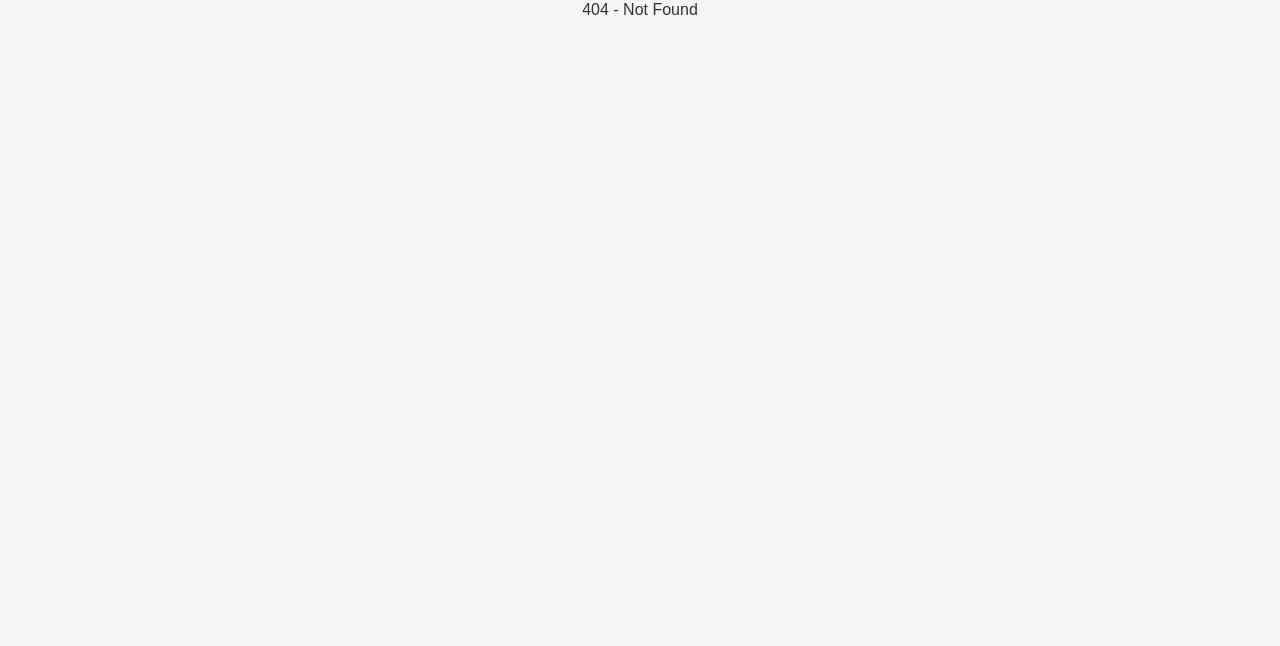
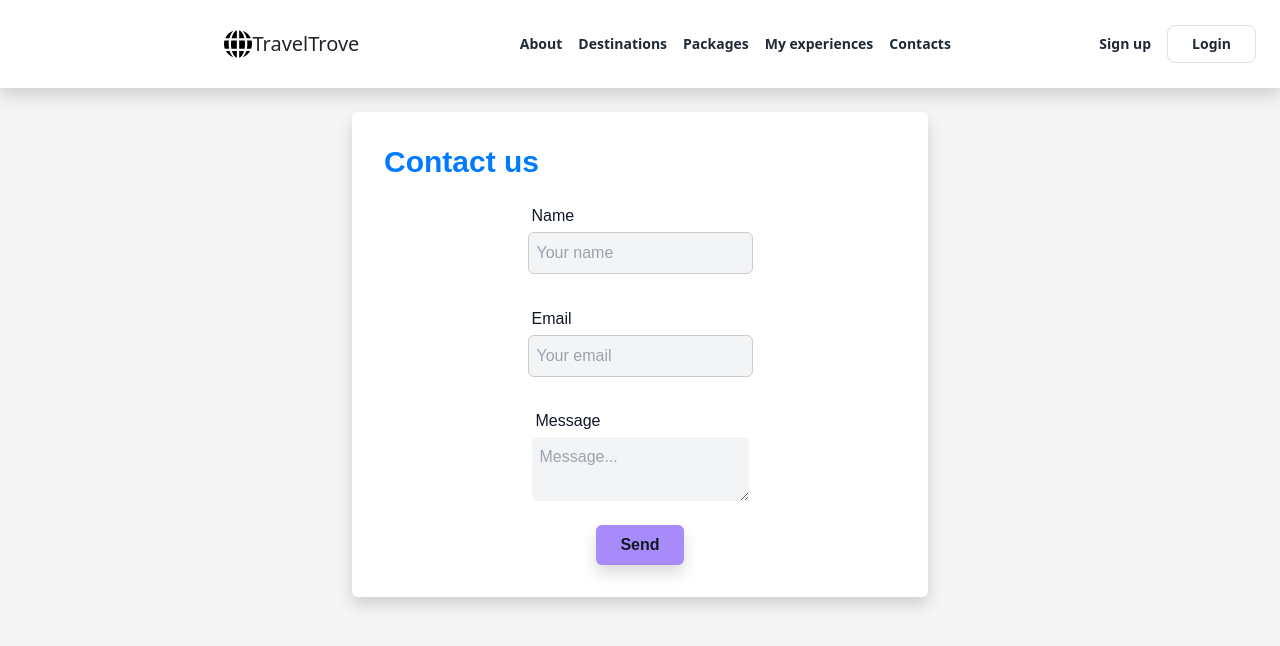
Before and after one commit to WANGAR1/Travel_Frontend, a React (Create React App) app: page /contacts in a window 1280 px wide. Before the commit this address had no page. Shown: the top 646 px of the page. Built offline with nearby package versions, Linux system fonts and the light colour scheme.

Commit message:
App.js updates

```diff
--- a/src/App.js
+++ b/src/App.js
@@ -6,23 +6,30 @@ import Signup from './pages/signup/Signup';
 import About from './pages/about/About';
 import Destination from './pages/destination/Destination';
 import Packages from './pages/packages/Packages';
-import "./pages/login/Login.css";
-import './pages/signup/Signup.css';
-import './pages/about/About.css';
+import Contact from './pages/contact/Contact'
+import Header from './components/header/Header'; // Import the Header component
+import TravelExperience from './pages/travelexperience/TravelExperience';
+import BookingForm from './components/bookingform/BookingForm';
+//import Footer from './components/footer/Footer'
 
 const App = () => {
   return (
     <div>
+      <Header /> {/* Include the Header component */}
       <Routes>
         <Route exact path="/" element={<Home />} />
-        <Route path="/login" element={<Login />} />
-        <Route path="/signup" element={<Signup />} />
         <Route path="/about" element={<About />} />
         <Route path="/destination" element={<Destination />} />
         <Route path="/packages" element={<Packages />} />
+        <Route path="/experiences" element={<TravelExperience />} />
+        <Route exact path="/contacts" element={<Contact />} />
+        <Route path="/signup" element={<Signup />} />
+        <Route path="/login" element={<Login />} />
+        <Route path="/bookingform" component={<BookingForm />} />
         {/* Add a 404 route if no match is found */}
         <Route path="*" element={<h1>404 - Not Found</h1>} />
       </Routes>
+     {/*<Footer />*/}
     </div>
   );
 };
--- a/src/pages/contact/Contact.jsx
+++ b/src/pages/contact/Contact.jsx
@@ -3,9 +3,9 @@ import './Contact.css';
 
 const Contact = () => {
   return (
-    <section className="p-6 dark:text-gray-100">
-      <form noValidate className="container w-full max-w-xl p-8 mx-auto space-y-6 rounded-md shadow dark:bg-gray-900">
-        <h2 className="w-full text-3xl font-bold leadi">Contact us</h2>
+    <section className="p-6 text-gray-900">
+      <form noValidate className="container w-full max-w-xl p-8 mx-auto space-y-6 rounded-md shadow bg-white">
+        <h2 className="w-full text-3xl font-bold leading">Contact us</h2>
         <div>
           <label htmlFor="name" className="block mb-1 ml-1">
             Name
@@ -15,9 +15,12 @@ const Contact = () => {
             type="text"
             placeholder="Your name"
             required
-            className="block w-full p-2 rounded focus:outline-none focus:ring focus:ri focus:ri dark:bg-gray-800"
+            className="block w-full p-2 rounded focus:outline-none focus:ring focus:border-indigo-500 bg-gray-100"
           />
-          <div data-lastpass-icon-root="true" style={{ position: 'relative !important', height: '0px !important', width: '0px !important', float: 'left !important' }}></div>
+          <div
+            data-lastpass-icon-root="true"
+            style={{ position: 'relative !important', height: '0px !important', width: '0px !important', float: 'left !important' }}
+          ></div>
         </div>
         <div>
           <label htmlFor="email" className="block mb-1 ml-1">
@@ -28,7 +31,7 @@ const Contact = () => {
             type="email"
             placeholder="Your email"
             required
-            className="block w-full p-2 rounded focus:outline-none focus:ring focus:ri focus:ri dark:bg-gray-800"
+            className="block w-full p-2 rounded focus:outline-none focus:ring focus:border-indigo-500 bg-gray-100"
           />
         </div>
         <div>
@@ -39,13 +42,13 @@ const Contact = () => {
             id="message"
             type="text"
             placeholder="Message..."
-            className="block w-full p-2 rounded autoexpand focus:outline-none focus:ring focus:ri focus:ri dark:bg-gray-800"
+            className="block w-full p-2 rounded autoexpand focus:outline-none focus:ring focus:border-indigo-500 bg-gray-100"
           ></textarea>
         </div>
         <div>
           <button
             type="submit"
-            className="w-full px-4 py-2 font-bold rounded shadow focus:outline-none focus:ring hover:ring focus:ri dark:bg-violet-400 focus:ri hover:ri dark:text-gray-900"
+            className="w-full px-4 py-2 font-bold rounded shadow focus:outline-none focus:ring hover:ring focus:border-indigo-500 bg-violet-400 text-gray-900"
           >
             Send
           </button>
```
